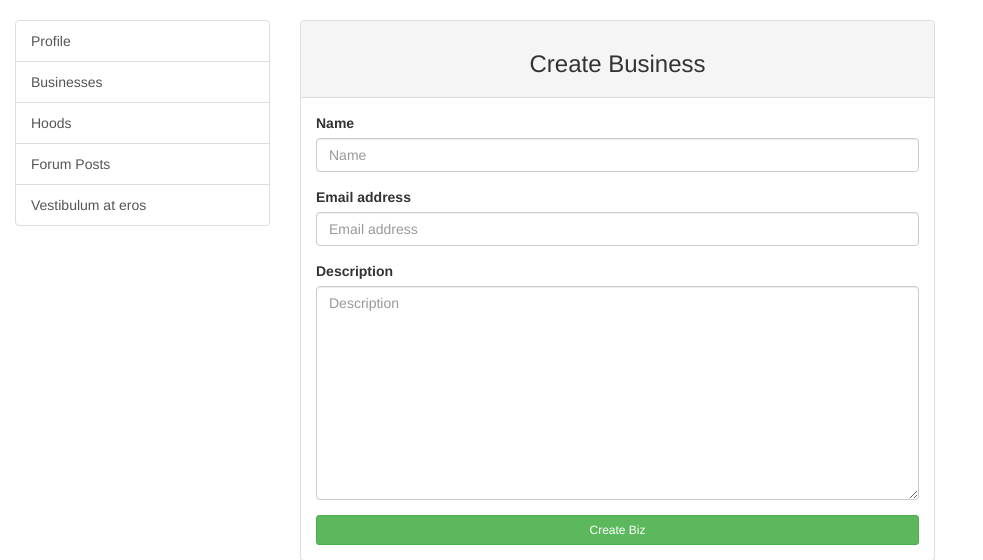
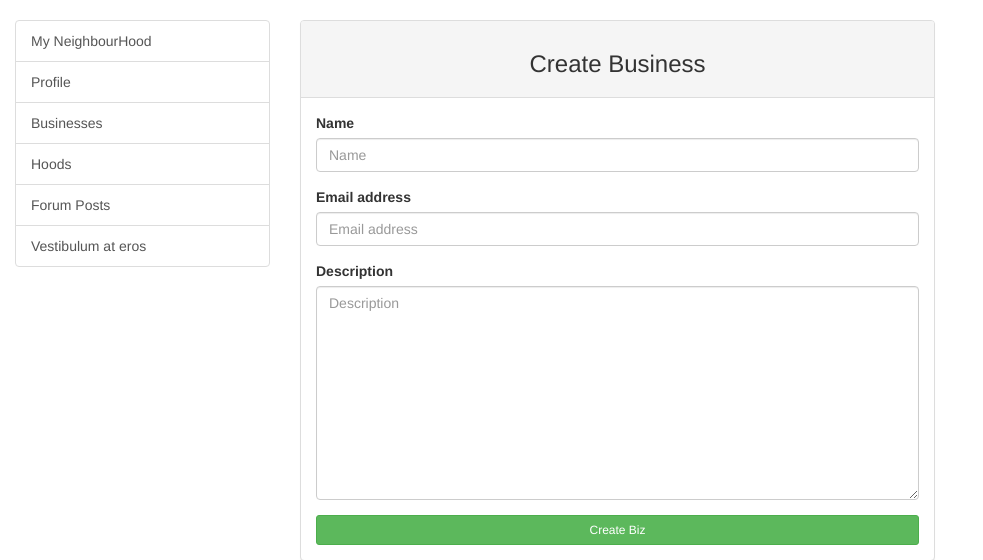
Before and after one commit to ppolle/neighbourhood_watch, a Django app: page /createBusiness/ in a window 1280 px wide. Shown: the part 52-612 px from the top of the page, without its empty margins (0-983 px from the left). Run offline with Django 3.2, Linux system fonts and the light colour scheme; a user stored in the database is signed in; tables that the repository leaves empty hold one stand-in row (values such as "Sample post"); some libraries are stand-ins or nearby versions.

Commit message:
this commit will implement routing to neighbourhood home profile page

```diff
--- a/hoodapp/models.py
+++ b/hoodapp/models.py
@@ -51,7 +51,7 @@ class Join(models.Model):
 	'''
 	Model that keeps track of what user has joined what neighbourhood
 	'''
-	user_id = models.ForeignKey(User)
+	user_id = models.OneToOneField(User)
 	hood_id = models.ForeignKey(Neighbourhood)
 
 	def __str__(self):
--- a/hoodapp/templates/partials/_sidebar.html
+++ b/hoodapp/templates/partials/_sidebar.html
@@ -1,4 +1,7 @@
 <div class="list-group">
+  <a href="{% url 'hoodHome' user.join.hood_id.id %}" class="list-group-item ">
+    My NeighbourHood
+  </a>
   <a href="#" class="list-group-item ">
     Profile
   </a>
```
